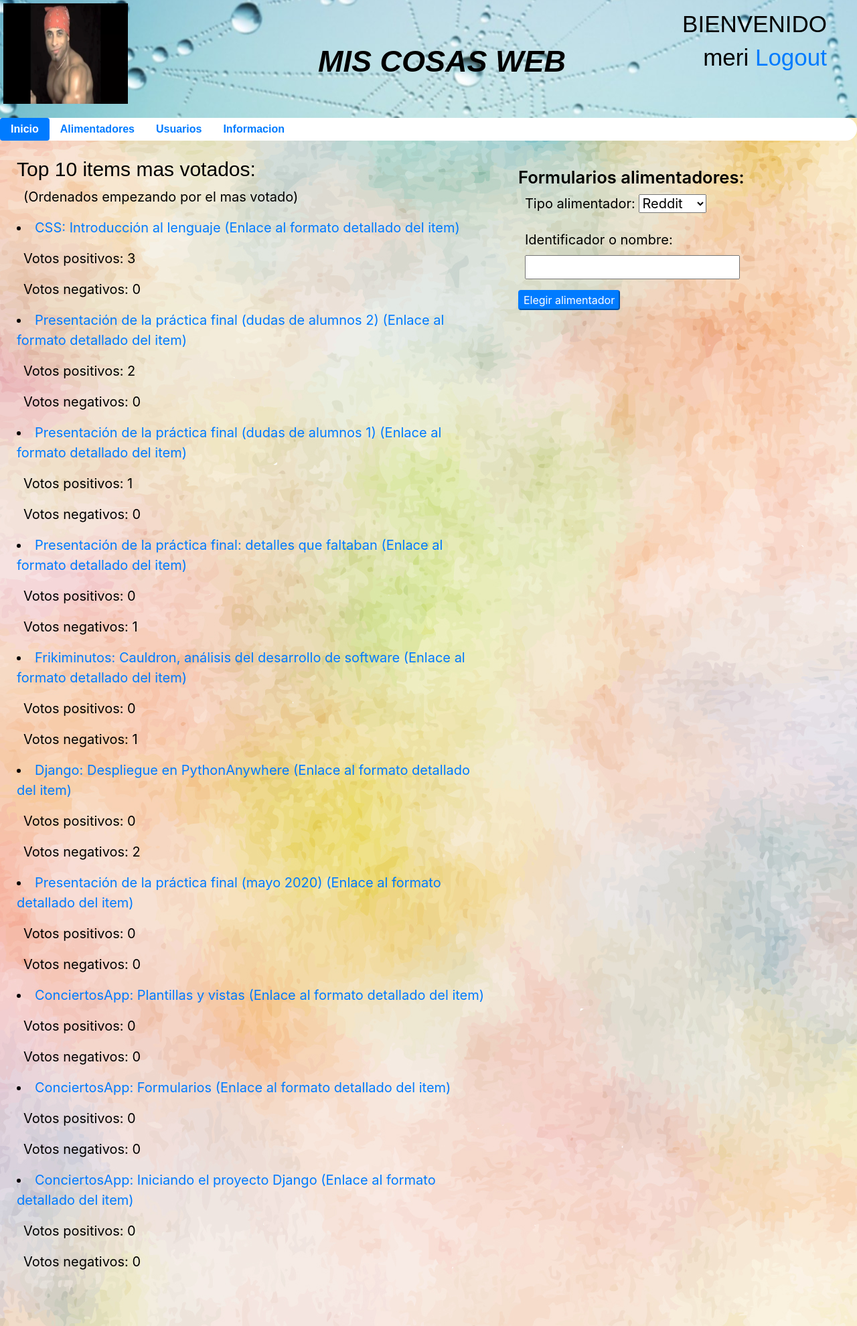
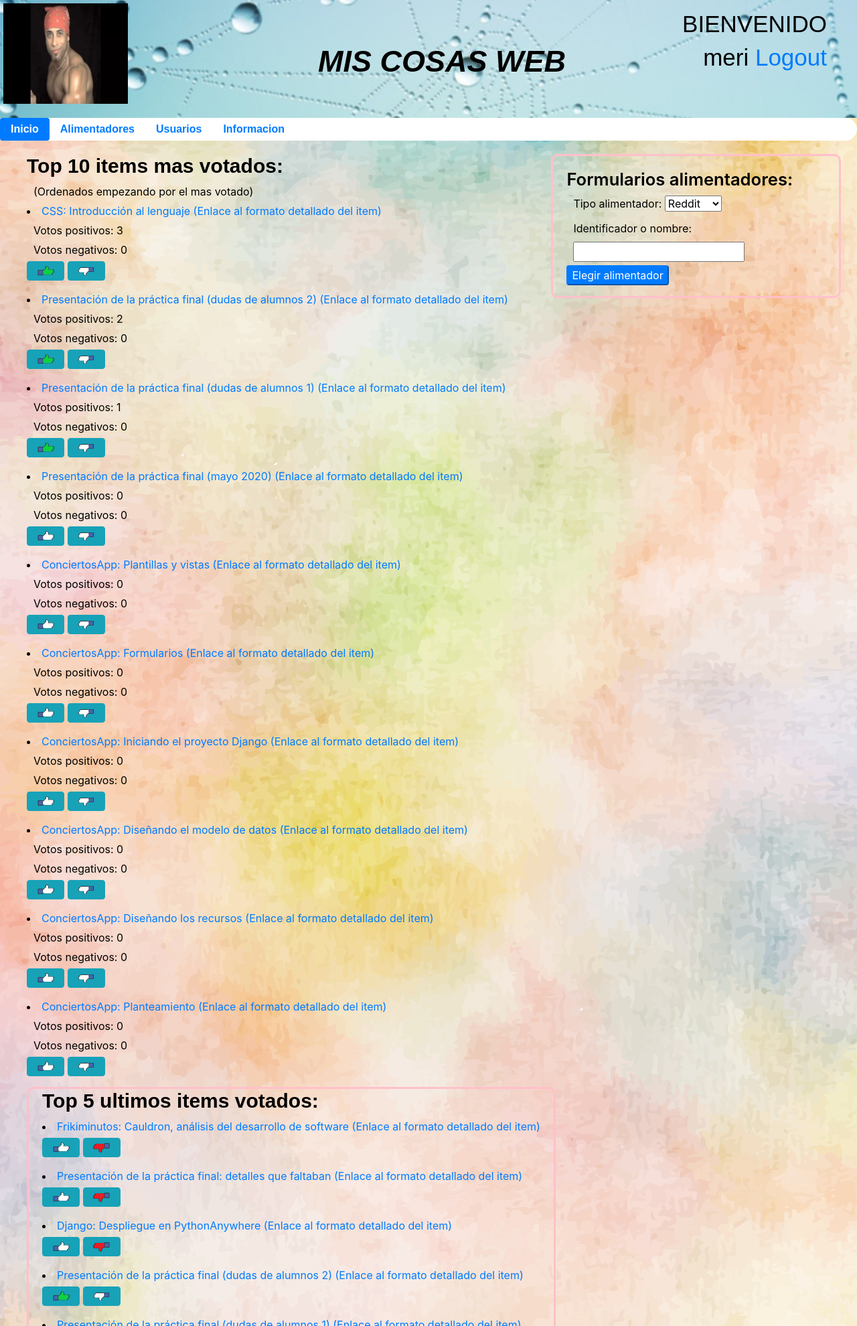
Before and after one commit to meridiaz/final-miscosas, a Django app: page / in a window 1280 px wide. Shown: the whole page at 67% size. Run offline with Django 3.2, Linux system fonts and the light colour scheme; a user stored in the database is signed in; data comes from the database, SQL or seed files in the repository; both versions use the stored data as it was after the commit; some libraries are stand-ins or nearby versions.

Commit message:
terminando index y cambiando imagenes de usuarios

```diff
--- a/proyecto/miscosas/forms.py
+++ b/proyecto/miscosas/forms.py
@@ -21,3 +21,9 @@ class ComentarioForm(forms.ModelForm):
     class Meta:
         model = Comentario
         fields = ('texto', )
+
+class UploadImageForm(forms.ModelForm):
+
+    class Meta:
+        model = PagUsuario
+        fields = ['foto']
--- a/proyecto/miscosas/models.py
+++ b/proyecto/miscosas/models.py
@@ -38,7 +38,7 @@ class Alimentador(models.Model):
 
 class PagUsuario(models.Model):
     usuario = models.ForeignKey(User, on_delete=models.CASCADE)
-    foto = models.TextField(default="")
+    foto = models.ImageField(upload_to="img_users")
     tamLetra =  models.CharField(max_length=10, default='mediana')
     estilo = models.CharField(default='ligero', max_length=100)
     #alimentadores = ArrayField(ArrayField(Alimentador))
--- a/proyecto/miscosas/templates/miscosas/index.html
+++ b/proyecto/miscosas/templates/miscosas/index.html
@@ -12,13 +12,31 @@
                <p>Votos positivos: {{item.npos}}</p>
                <p>Votos negativos: {{item.nneg}}</p>
                {% if user.is_authenticated %}
-
+               <div id="voto_index">
+                   <form method="POST" action="/item/{{item.id_item}}">
+                     {% csrf_token %}
+                     <button type="submit" name= "action" value="like" class="save btn btn-info"><img src = "{{item.boton_like}}" width="30" height="15"></button>
+                     <button type="submit" name= "action" value="dislike" class="save btn btn-info"><img src = "{{item.boton_dislike}}" width="30" height="15"></button>
+                   </form>
+                </div>
                 {% endif%}
         {% endfor %}
+        </div>
         {% if user.is_authenticated %}
+        <div id="top5">
+        <h2>Top 5 ultimos items votados:</h2>
+            {% for item in top5 %}
+                <p><li><a href="{{item.enlace}}">{{item.titulo}}</a> <a href="/item/{{item.id_item}}">(Enlace al formato detallado del item)</a></li></p>
 
+                    <form method="POST" action="/item/{{item.id_item}}">
+                      {% csrf_token %}
+                      <button type="submit" name= "action" value="like" class="save btn btn-info"><img src = "{{item.boton_like}}" width="30" height="15"></button>
+                      <button type="submit" name= "action" value="dislike" class="save btn btn-info"><img src = "{{item.boton_dislike}}" width="30" height="15"></button>
+                    </form>
+
+            {% endfor%}
         {% endif%}
-      </div>
+        </div>
 
       <div id="formalimentadores">
         <!--<h2>Formularios de alimentadores:</h2>-->
@@ -29,12 +47,7 @@
           <!-- <input class="textbox" type="text" name="referencia del formulario" placeholder="Identificador"> -->
           <button type="submit" action="yt">Elegir alimentador</button>
         </form>
-        <!-- <form method="POST" action="/alimentador/0">
-          <h3>Alimentador de musica:</h3>
-          {% csrf_token %}
-          <!-- <input class="textbox" type="text" name="referencia del formulario" placeholder="Identificador"> -->
-          <!-- <button type="submit" action="musica">Elegir alimentador</button> -->
-        <!-- </form> -->
+
       </div>
 
     {% endblock %}
--- a/proyecto/miscosas/templates/miscosas/micss.css
+++ b/proyecto/miscosas/templates/miscosas/micss.css
@@ -30,13 +30,14 @@ h3{
 
 p{
   color: {{color_letra}};
-  font-size: 20px;
+  font-size: 16px;
   margin-left: 10px;
+  margin-bottom: 5px;
 }
 
 #contenido li{
   color: {{color_letra}};
-  font-size: 20px;
+  font-size: 16px;
 }
 
 
@@ -84,6 +85,7 @@ p{
   width: 95%;
   margin:20;
   border-radius: 50px;
+  padding-left: 20px;
 }
 
 body{
@@ -108,29 +110,49 @@ button{
 #contenido h2{
   font-size: {{tam}};
   box-sizing: content-box;
-  font-weight: 500;
+  font-weight: 600;
 }
 
 #contenido h3{
   font-weight: 600;
 }
 
-#top10{
+#top5{
   box-sizing: content-box;
-  padding: 5px;
-  position: relative;
+
+  position: absolute;
+
+
+
   text-align:left;
-  width: 700px;
 
+
+  border-right: 3px solid pink;
+  border-left: 3px solid pink;
+  border-top: 3px solid pink;
+  border-bottom: 3px solid pink;
+  border-radius: 10px;
+  padding-left: 20px;
+  padding-right: 20px;
 
 }
 
 #formalimentadores{
+  box-sizing: border-box;
   position: absolute;
-  left: 62%;
+  left: 65%;
   top:0%;
-  width: 500px;
+  border-right: 3px solid pink;
+  border-left: 3px solid pink;
+  border-top: 3px solid pink;
+  border-bottom: 3px solid pink;
+  border-radius: 10px;
+  padding-left: 20px;
+  padding-right: 20px;
+}
 
+#top10{
+  border-right-color: purple
 }
 
 #fotoperfil{
@@ -168,10 +190,23 @@ button{
   bottom:-240px;
 }
 
+ #video_empo{
+  margin-top: 20px;
+}
 
 #votar_item{
-  box-sizing: content-box;
   position: absolute;
-  right : 35%;
-  top: 10%;
+  top: 375px;
+  left: 45%;
 }
+
+
+/*
+#cosas_video{
+  position: absolute;
+  left: 55%;
+
+  right:11px;
+  top: 100%;
+
+} */
--- a/proyecto/miscosas/templates/miscosas/usuarios.html
+++ b/proyecto/miscosas/templates/miscosas/usuarios.html
@@ -4,8 +4,8 @@
 {% block contenido %}
     <h2>Lista de usuarios con cuenta</h2>
     {% for us in lista %}
-        <h3>Nombre: <a href="/usuario/{{us.username}}">{{us.username}}</a></h3>
-        <h3>Items votados: {{us.like_set.all.count}}</h3>
+        <h3> - Nombre: <a href="/usuario/{{us.username}}">{{us.username}}</a></h3>
+        <p>Items votados: {{us.like_set.all.count}}</p>
     {% endfor  %}
 
 {% endblock %}
--- a/proyecto/miscosas/views.py
+++ b/proyecto/miscosas/views.py
@@ -16,11 +16,12 @@ from django.contrib.auth.models import User
 from django.core.exceptions import ObjectDoesNotExist
 from django.template import Context
 
-from django.db.models import Sum, Count, Q
+from django.db.models import Sum, Count, Q, Case, When, Value
+from django.db.models.functions import Coalesce
 
 from urllib import request
 
-from .forms import RegistrationForm, PagUsForm, AlimForm, ComentarioForm
+from .forms import RegistrationForm, PagUsForm, AlimForm, ComentarioForm, UploadImageForm
 from .models import PagUsuario, tamano, estilous, Alimentador, Item, Comentario, Like
 from .ytalim import YTChannel
 
@@ -113,7 +114,7 @@ def iluminar_voto(request, item):
     else:
         valor = 0
 
-    return archivo_like[valor]
+    return path_foto_votar + archivo_like[valor][0], path_foto_votar +archivo_like[valor][1]
 
 def mostrar_item(request, id):
     try:
@@ -133,23 +134,35 @@ def mostrar_item(request, id):
     lista = Comentario.objects.filter(item=item)
     context = {'item': item, "error": "", 'recurso_us': '/item/'+nombre,
                 'lista': lista, 'user': request.user, 'form': ComentarioForm(),
-                'boton_like': path_foto_votar+boton_like, 'boton_dislike': path_foto_votar+boton_dislike}
+                'boton_like': boton_like, 'boton_dislike': boton_dislike}
     return render(request, 'miscosas/item.html', context)
+
+def add_boton_voto(top, request):
+    for it in top:
+        it.boton_like, it.boton_dislike = iluminar_voto(request, it)
+
 
 def index(request):
     #visto en: https://stackoverflow.com/questions/18198977/django-sum-a-field-based-on-foreign-key
     # y en: https://docs.djangoproject.com/en/3.0/topics/db/aggregation/
-    top10=Item.objects.annotate(npos=Count('like', filter=Q(like__boton=1)),
-                                nneg= Count('like', filter=Q(like__boton=-1)),
-                                nlikes=Sum('like__boton')).order_by('-nlikes')[0:10]
-    top5=[]
+    #https://martinpeveri.wordpress.com/2018/06/24/la-funcion-coalesce-en-django/
+
+    top10 = Item.objects.annotate(npos=Count('like', filter=Q(like__boton=1)),
+                                    nneg= Count('like', filter=Q(like__boton=-1)),
+                                    nlikes=Coalesce(Sum('like__boton'), Value(0))).order_by('-nlikes')[0:10]
+    top5 = []
     if request.user.is_authenticated:
-        # top5=Item.objects.annotate(npos=Count('like', filter=Q(like__boton=1)),
-        #                             nneg= Count('like', filter=Q(like__boton=-1)).order_by('-nlikes')[0:10]
-        top5=[]
-    form = AlimForm()
-    context = {'user': request.user, 'recurso_us': '/', 'form': form,
-                'nav_index': 'active', 'top10': top10}
+
+        add_boton_voto(top10, request)
+        items_user = Item.objects.filter(like__usuario = request.user)
+
+        fixed_date = datetime(2000, 1, 1)
+        top5 = items_user.annotate(nueva_fecha=
+                                    Coalesce('like__fecha', Value(fixed_date))).order_by('-nueva_fecha')[0:5]
+        add_boton_voto(top5, request)
+
+    context = {'user': request.user, 'recurso_us': '/', 'form': AlimForm(),
+                'nav_index': 'active', 'top10': top10, 'top5': top5}
     return render(request, 'miscosas/index.html', context)
 
 
@@ -190,30 +203,38 @@ def login_view(request):
 
     return redirect(recurso_us)
 
+def procesar_post_pagus(request):
+    action = request.POST['action']
+    pagUsEstilo = PagUsuario.objects.get(usuario=request.user)
+
+    if action=="foto":
+        form = UploadImageForm(request.POST, request.FILES)
+        print(form)
+        if form.is_valid():
+            pagUsEstilo.foto = form.cleaned_data['foto']
+            print("aquichiiiiiiiiiiiiiiiiiiiiiii")
+            print(form.cleaned_data['foto'])
+    elif action=="formato":
+        form = PagUsForm(request.POST)
+        if form.is_valid():
+            pagUsEstilo.tamLetra = form.cleaned_data['tamano']
+            pagUsEstilo.estilo = form.cleaned_data['estilo']
+    pagUsEstilo.save()
 
 def cuenta_usuario(request, us):
     try:
         usuario = User.objects.get(username=us)
+        pagUsEstilo = PagUsuario.objects.get(usuario=usuario)
+        foto = pagUsEstilo.foto
     except ObjectDoesNotExist:
         return render(request, 'miscosas/usuario.html', {'error': "El usuario pedido no existe"})
 
-    pagUsEstilo = PagUsuario.objects.get(usuario=usuario)
     if request.method == 'POST':
-        action = request.POST['action']
-        if action=="foto":
-            pagUsEstilo.foto = request.POST['url']
-            pagUsEstilo.save()
-        elif action=="formato":
-            form = PagUsForm(request.POST)
-            if form.is_valid():
-                pagUsEstilo.tamLetra = form.cleaned_data['tamano']
-                pagUsEstilo.estilo = form.cleaned_data['estilo']
-                pagUsEstilo.save()
-    form = PagUsForm()
-    context = {'form': form, 'usuario': us, 'recurso_us': '/usuario/'+us,
-                'foto': pagUsEstilo.foto, 'error': ""}
+        procesar_post_pagus(request)
+
+    context = {'form_estilo': PagUsForm(), 'usuario': usuario, 'recurso_us': '/usuario/'+us,
+                'foto': foto, 'error': "", 'form_foto': UploadImageForm(), 'us_log': request.user}
     return render(request, 'miscosas/usuario.html', context)
-
 
 
 def procesar_css(request):
--- a/proyecto/proyecto/settings.py
+++ b/proyecto/proyecto/settings.py
@@ -119,3 +119,4 @@ USE_TZ = True
 # https://docs.djangoproject.com/en/3.0/howto/static-files/
 
 STATIC_URL = '/static/'
+MEDIA_ROOT = os.path.join(os.path.dirname(os.path.dirname(__file__)), 'miscosas', 'static/miscosas')
```
Also changed, not shown: proyecto/miscosas/templates/miscosas/item.html (+22 -19 lines), proyecto/miscosas/templates/miscosas/usuario.html (+9 -6 lines), proyecto/db.sqlite3, proyecto/miscosas/static/miscosas/img_users/yoshi.jpeg (added).
